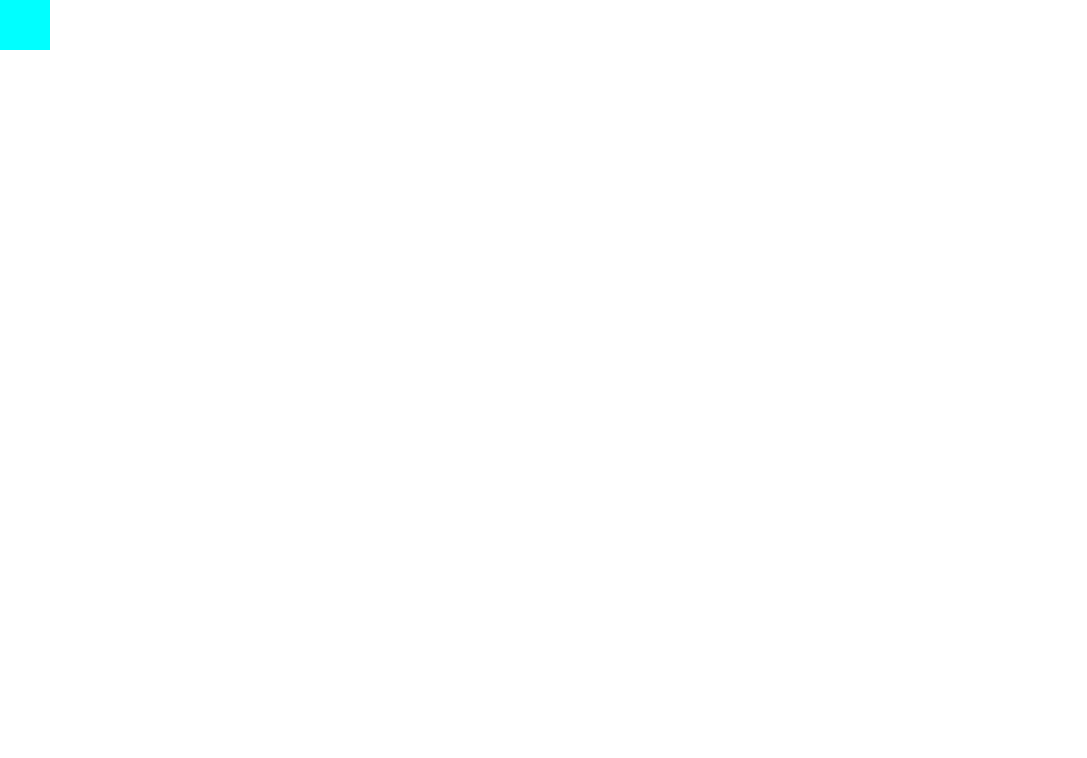
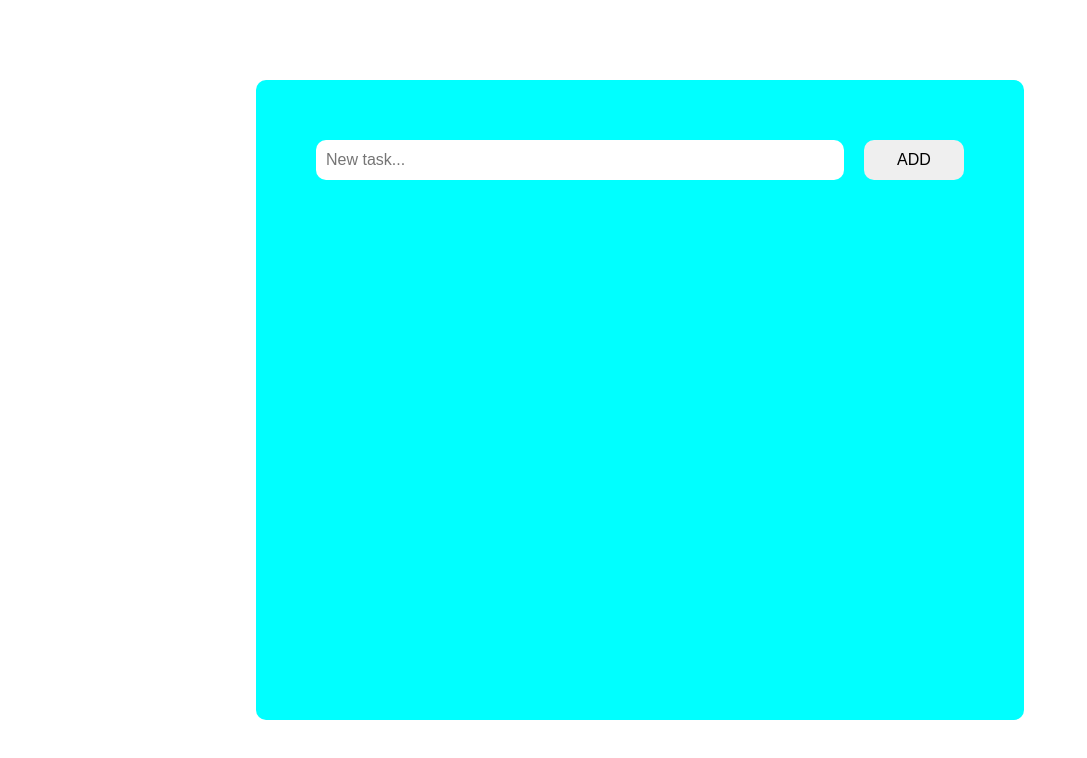
Before and after one commit to Gamwal/top-todo-app, a website built with webpack: page src/index.html in a window 1280 px wide. Shown: the whole page, without its empty margins (0-1087 px from the left). Built offline with nearby package versions, Linux system fonts and the light colour scheme.

Commit message:
add styling to input and add button

```diff
--- a/src/index.js
+++ b/src/index.js
@@ -1,6 +1,25 @@
 import './style.css';
-import TodoItem from './todo';
-import Project from './project';
-import { createNewProject, createNewTodo } from './utils';
+// import TodoItem from './todo';
+// import Project from './project';
+// import { createNewProject, createNewTodo } from './utils';
 
 const container = document.getElementById('content');
+
+const addTaskDiv = document.createElement('div');
+addTaskDiv.id = "add-task-container";
+
+const taskInput = document.createElement('input');
+taskInput.id = "task-input";
+taskInput.placeholder = "New task...";
+
+const addTaskBtn = document.createElement('button');
+addTaskBtn.id = "add-task-btn";
+addTaskBtn.textContent = "ADD";
+
+addTaskDiv.appendChild(taskInput);
+addTaskDiv.appendChild(addTaskBtn);
+
+
+
+
+container.appendChild(addTaskDiv);
--- a/src/style.css
+++ b/src/style.css
@@ -1,5 +1,6 @@
 :root {
   font-size: 10px;
+  --border-radius: 10px;
 }
 
 * {
@@ -8,8 +9,48 @@
   box-sizing: border-box;
 }
 
+body {
+  display: flex;
+  justify-content: center;
+  align-items: center;
+  height: 100vh;
+}
+
 #content {
-  height: 50px;
-  width: 50px;
+  display: flex;
+  flex-direction: column;
+  align-self: center;
+  height: 80vh;
+  width: 60vw;
   background-color: aqua;
+  border-radius: var(--border-radius);
+  padding: 6rem;
 }
+
+#add-task-container {
+  display: flex;
+  justify-content: center;
+  gap: 2rem;
+  border-radius: var(--border-radius);
+}
+
+#task-input {
+  flex-grow: 1;
+  border: none;
+  padding: 0.5rem 1rem;
+  border-radius: var(--border-radius);
+  font-size: 1.6rem;
+}
+
+#task-input:focus {
+  border: none;
+  outline: none;
+}
+
+#add-task-btn {
+  height: 4rem;
+  width: 10rem;
+  font-size: 1.6rem;
+  border: none;
+  border-radius: var(--border-radius);
+}
```
